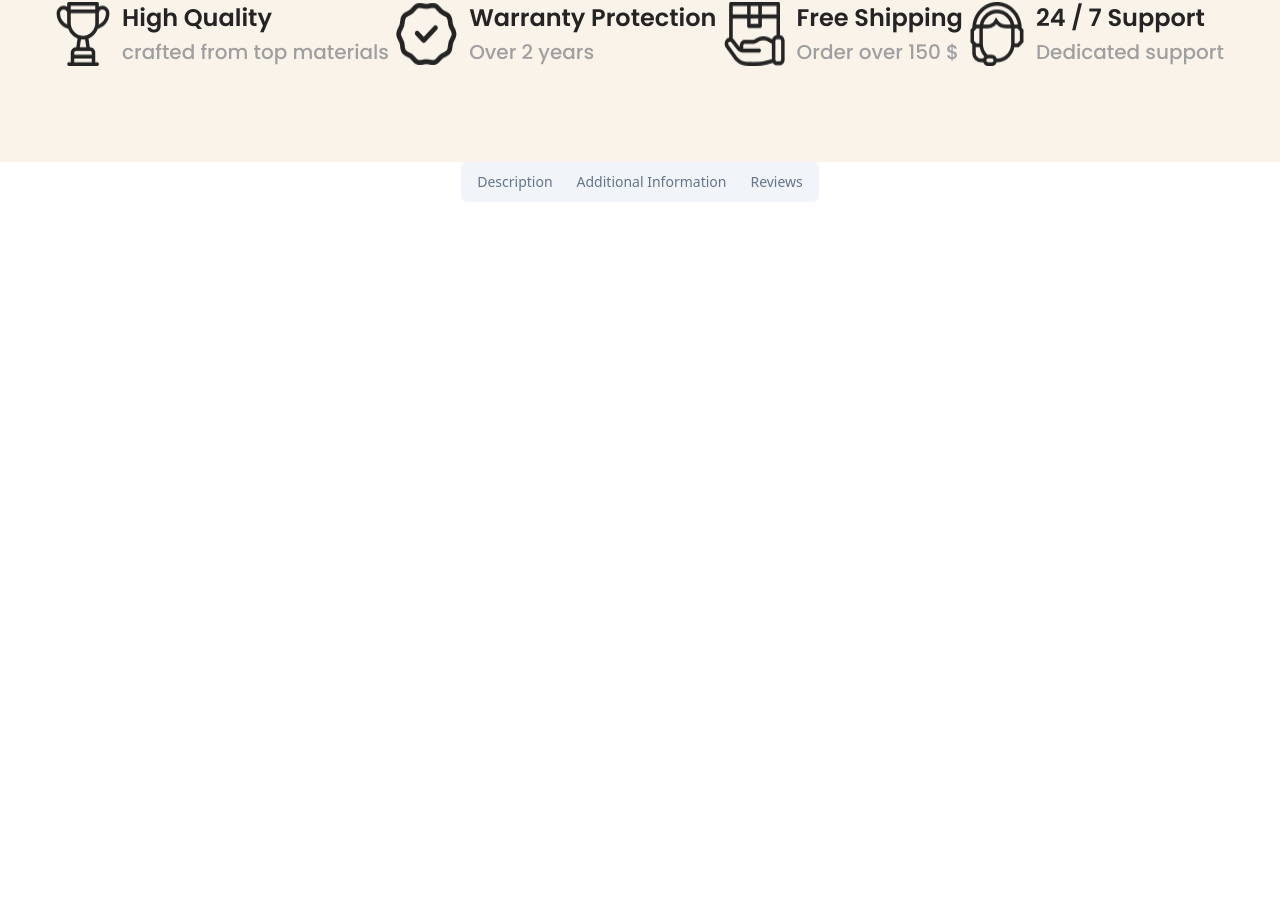
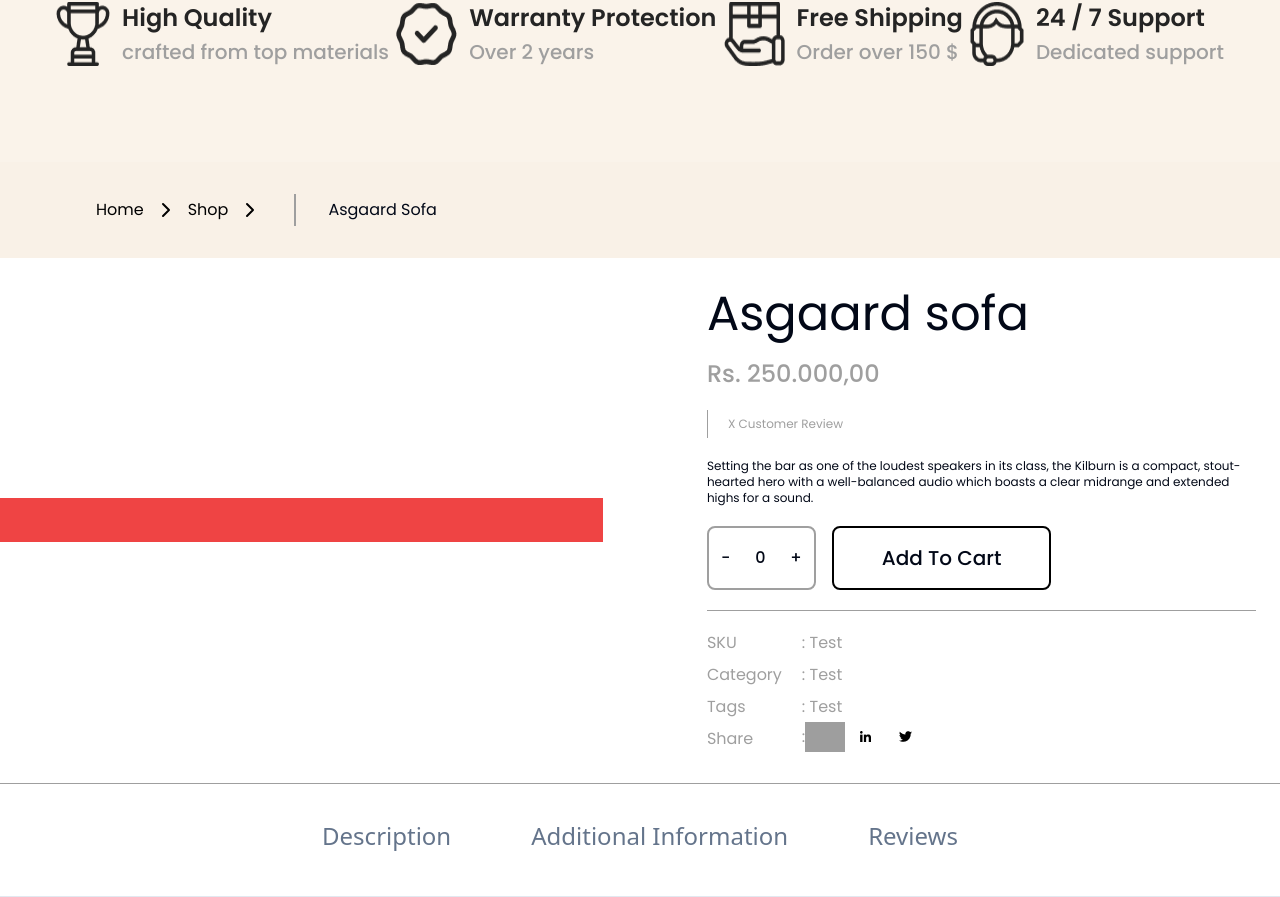
Before and after one commit to YAN-AES/Desafio3, a React (Vite) app: page / in a window 1280 px wide. Shown: the part 3209-4106 px from the top of the page. Before the commit the page ends 3419 px from the top, so only its background shows below. Built offline with nearby package versions, Linux system fonts and the light colour scheme; grey boxes are pictures that could not be loaded.

Commit message:
feat: Implemented more of ProductPage and ProductHeader

```diff
--- /dev/null
+++ b/src/components/Counter.tsx
@@ -0,0 +1,21 @@
+import React, { useState } from "react";
+
+export function Counter() {
+  const [count, setCount] = useState<number>(0);
+
+  const handleIncrease = () => {
+    setCount((prevCount) => prevCount + 1);
+  };
+
+  const handleDecrease = () => {
+    setCount((prevCount) => prevCount - 1);
+  };
+
+  return (
+    <div className="flex flex-row gap-6 px-3 h-16 font-poppins font-medium border-gray3 border-2 rounded-lg">
+      <button onClick={handleDecrease}>-</button>
+      <div className="w-3 flex items-center justify-center"><span>{count}</span></div>
+      <button onClick={handleIncrease}>+</button>
+    </div>
+  );
+}
--- /dev/null
+++ b/src/components/ProductHeader.tsx
@@ -0,0 +1,30 @@
+import {
+  Breadcrumb,
+  BreadcrumbItem,
+  BreadcrumbLink,
+  BreadcrumbList,
+  BreadcrumbSeparator,
+} from "@/components/ui/breadcrumb";
+
+export function ProductHeader() {
+  return (
+    <section className="w-full flex px-24 py-8 items-center justify-start bg-beige1">
+      <div className="flex flex-row gap-8 items-center justify-center">
+        <Breadcrumb>
+          <BreadcrumbList>
+            <BreadcrumbItem className="text-gray3">
+              <BreadcrumbLink href="/">Home</BreadcrumbLink>
+            </BreadcrumbItem>
+            <BreadcrumbSeparator />
+            <BreadcrumbItem className="text-gray3">
+              <BreadcrumbLink href="/">Shop</BreadcrumbLink>
+            </BreadcrumbItem>
+            <BreadcrumbSeparator />
+          </BreadcrumbList>
+        </Breadcrumb>
+        <div className="h-8 w-[2px] bg-gray3"></div>
+        <span className="font-poppins font-normal">Asgaard Sofa</span>
+      </div>
+    </section>
+  );
+}
--- a/src/components/ui/button.tsx
+++ b/src/components/ui/button.tsx
@@ -22,7 +22,8 @@ const buttonVariants = cva(
         cta: "text-base bg-brown2 font-poppins font-bold text-white1",
         subscribe: "bg-transparent border-b-[2px] border-black outline-none shadow-none ring-transparent rounded-none",
         transparent: "bg-transparent",
-        footer: "bg-white rounded-full shadow-md"
+        footer: "bg-white rounded-full shadow-md",
+        productpage: "bg-tranparent border-2 border-black font-poppins text-xl"
       },
       size: {
         default: "h-10 px-4 py-2",
@@ -30,7 +31,8 @@ const buttonVariants = cva(
         lg: "h-11 rounded-md px-8",
         icon: "h-10 w-10",
         cta: "px-16 py-6 rounded-none",
-        subscribe: "h-8"
+        subscribe: "h-8",
+        productpage: "px-12 h-16 rounded-lg"
       },
     },
     defaultVariants: {
--- a/src/components/ui/tabs.tsx
+++ b/src/components/ui/tabs.tsx
@@ -27,7 +27,7 @@ const TabsTrigger = React.forwardRef<
   <TabsPrimitive.Trigger
     ref={ref}
     className={cn(
-      "inline-flex items-center justify-center whitespace-nowrap rounded-sm px-3 py-1.5 text-sm font-medium ring-offset-background transition-all focus-visible:outline-none focus-visible:ring-2 focus-visible:ring-ring focus-visible:ring-offset-2 disabled:pointer-events-none disabled:opacity-50 data-[state=active]:bg-background data-[state=active]:text-foreground data-[state=active]:shadow-sm",
+      "inline-flex items-center justify-center whitespace-nowrap rounded-sm px-3 py-1.5 text-sm font-medium ring-offset-background transition-all focus-visible:outline-none focus-visible:ring-transparent focus-visible:ring-offset-2 disabled:pointer-events-none disabled:opacity-50 data-[state=active]:bg-background data-[state=active]:text-foreground data-[state=active]:shadow-sm",
       className
     )}
     {...props}
--- a/src/pages/ProductPage.tsx
+++ b/src/pages/ProductPage.tsx
@@ -1,15 +1,83 @@
 import { Tabs, TabsContent, TabsList, TabsTrigger } from "@/components/ui/tabs";
 import AddInfoSofa from "@/assets/addinfosofa.png";
+import { Button } from "@/components/ui/button";
+import FacebookIcon from "@/assets/facebookicon.png";
+import LinkedinIcon from "@/assets/linkedinicon.png";
+import TwitterIcon from "@/assets/twittericon.png";
+import { Counter } from "@/components/Counter";
+import { ProductHeader } from "@/components/ProductHeader";
 
 export function ProductPage() {
   return (
     <main>
-      <section className="flex items-center justify-center">
-        <Tabs defaultValue="account" className="w-full flex flex-col items-center justify-center">
-          <TabsList>
-            <TabsTrigger value="description">Description</TabsTrigger>
-            <TabsTrigger value="add-info">Additional Information</TabsTrigger>
-            <TabsTrigger value="reviews">Reviews</TabsTrigger>
+      <ProductHeader></ProductHeader>
+      <section className="font-poppins">
+        <div className="flex flex-row items-center justify-center gap-20 w-full">
+          <div className="bg-red-500 w-full h-11"></div>
+          <div className="flex flex-col items-start gap-5 py-8 px-6">
+            <span className="text-5xl">Asgaard sofa</span>
+            <span className="font-medium text-gray3 text-2xl">Rs. 250.000,00</span>
+            <div className="flex flex-row gap-5 items-center justify-center text-gray3">
+              <div className="h-7 w-[1px] bg-gray3"></div>
+              <span className="text-xs">X Customer Review</span>
+            </div>
+            <span className="text-wrap text-xs">
+              Setting the bar as one of the loudest speakers in its class, the
+              Kilburn is a compact, stout-hearted hero with a well-balanced
+              audio which boasts a clear midrange and extended highs for a
+              sound.
+            </span>
+            <div className="flex flex-row items-center justify-center gap-4">
+              <Counter></Counter>
+              <Button variant="productpage" size="productpage">Add To Cart</Button>
+            </div>
+            <div className="h-[1px] w-full bg-gray3"></div>
+            <div className="flex flex-row gap-5 text-gray3">
+              <div className="flex flex-col gap-2">
+                <span>SKU</span>
+                <span>Category</span>
+                <span>Tags</span>
+                <span>Share</span>
+              </div>
+              <div className="flex flex-col gap-2">
+                <span>: Test</span>
+                <span>: Test</span>
+                <span>: Test</span>
+                <div className="flex flex-row items-center justify-center h-5">
+                  <span>: </span>
+                  <Button variant="transparent" size="icon"><img src={FacebookIcon} /></Button>
+                  <Button variant="transparent" size="icon"><img src={LinkedinIcon} /></Button>
+                  <Button variant="transparent" size="icon"><img src={TwitterIcon} /></Button>
+                </div>
+              </div>
+            </div>
+          </div>
+        </div>
+      </section>
+      <section className="flex items-center justify-center py-8 border-y-[1px] border-t-gray3">
+        <Tabs
+          defaultValue="account"
+          className="w-full flex flex-col items-center justify-center"
+        >
+          <TabsList className="bg-transparent gap-14">
+            <TabsTrigger
+              className="text-2xl bg-transparent shadow-none rounded-none"
+              value="description"
+            >
+              Description
+            </TabsTrigger>
+            <TabsTrigger
+              className="text-2xl bg-transparent shadow-none rounded-none"
+              value="add-info"
+            >
+              Additional Information
+            </TabsTrigger>
+            <TabsTrigger
+              className="text-2xl bg-transparent shadow-none rounded-none"
+              value="reviews"
+            >
+              Reviews
+            </TabsTrigger>
           </TabsList>
           <TabsContent value="description" className="flex w-full">
             <div className="flex flex-col items-center w-full font-poppins font-normal text-gray3 py-8">
@@ -26,13 +94,14 @@ export function ProductPage() {
                   travel.
                 </span>
               </div>
-              <div className="flex w-full bg-emerald-500 flex-row items-center justify-center gap-7 pt-8">
+              <div className="flex w-full flex-row items-center justify-center gap-7 pt-8">
                 <img src={AddInfoSofa} />
                 <img src={AddInfoSofa} />
               </div>
             </div>
           </TabsContent>
-          <TabsContent value="add-info">Change your password here.</TabsContent>
+          <TabsContent value="add-info"></TabsContent>
+          <TabsContent value="reviews"></TabsContent>
         </Tabs>
       </section>
     </main>
```
